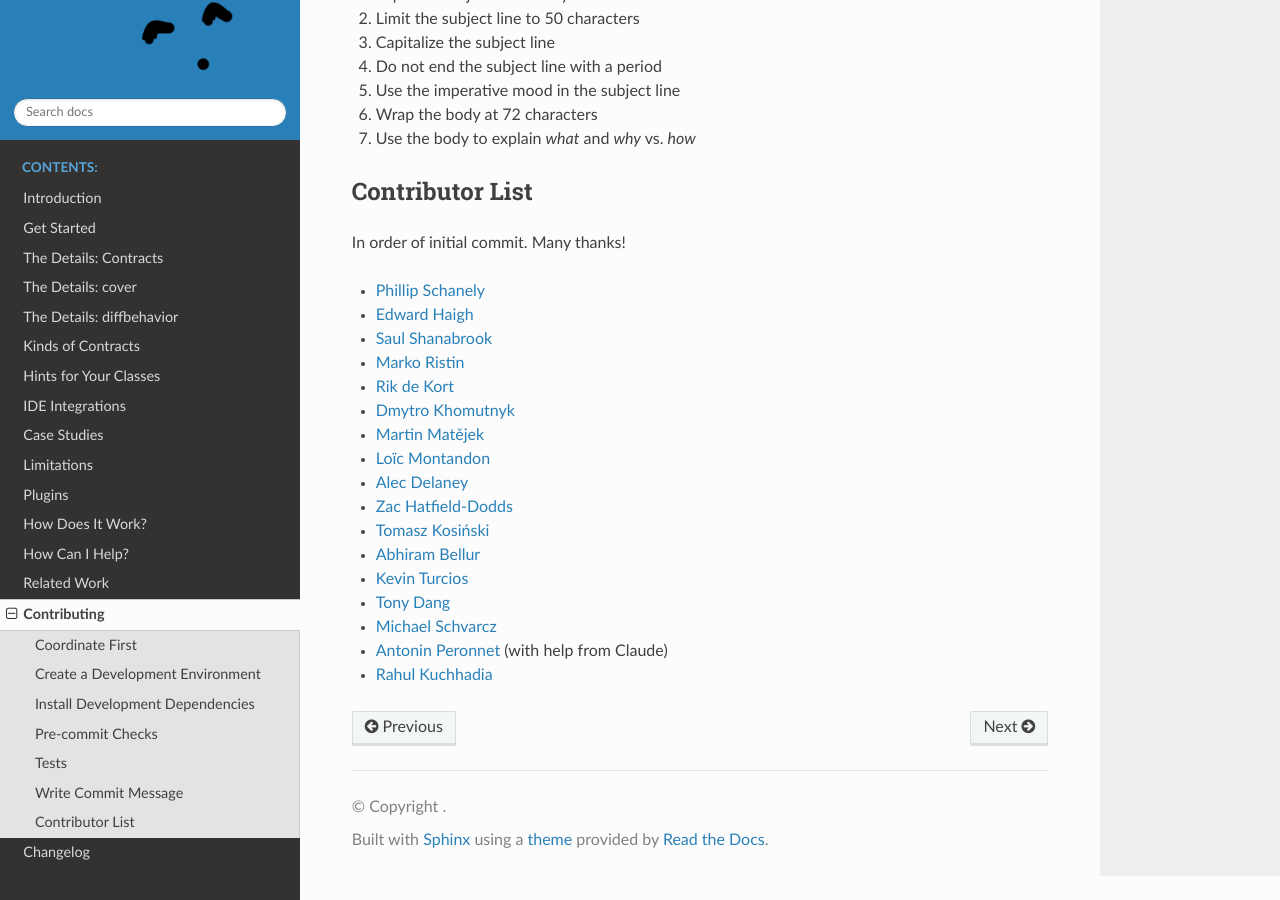
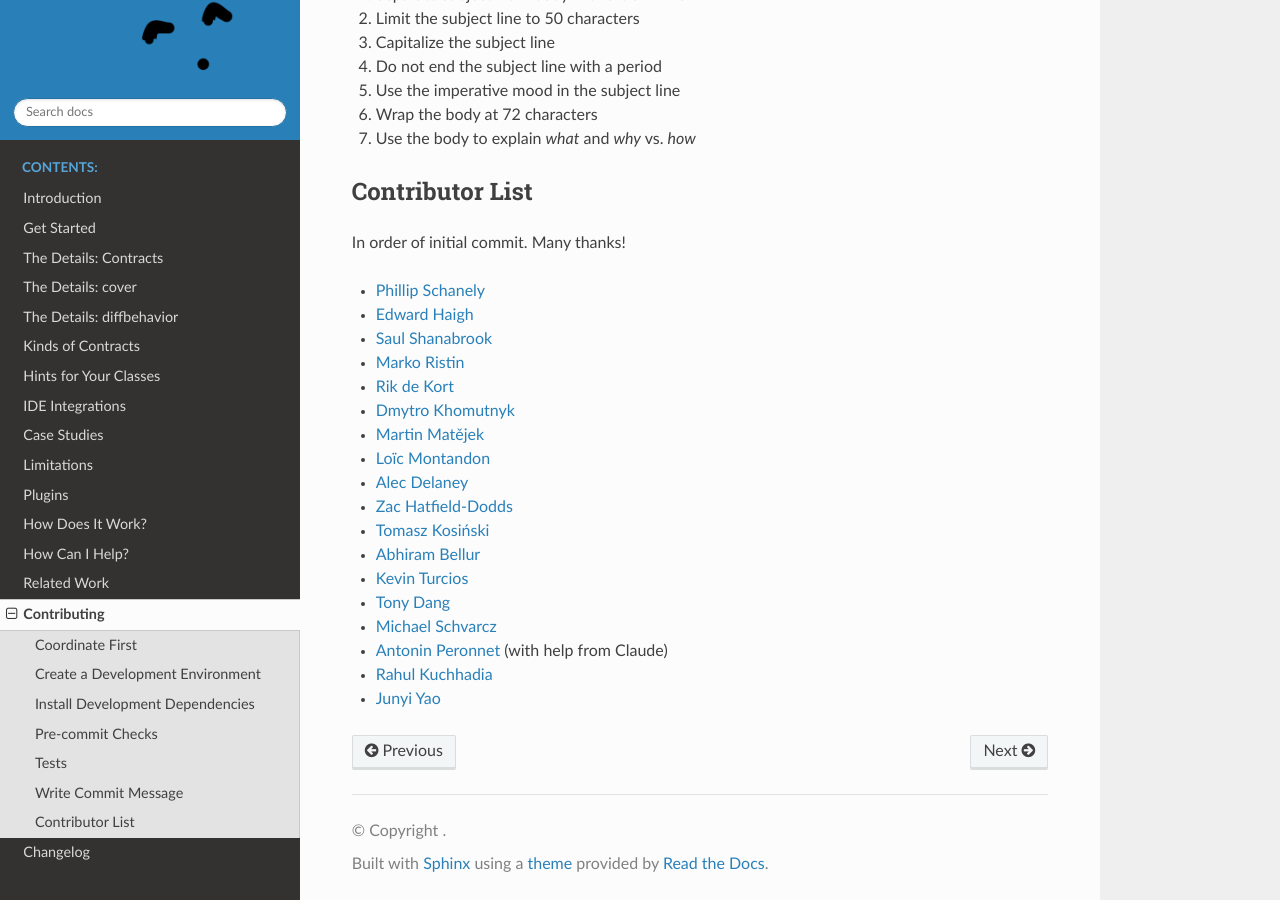
Before and after one commit to pschanely/CrossHair, a Sphinx documentation site: the page built from doc/source/contributing.rst, in a window 1280 px wide and 900 px high, scrolled down 1779 px. Built offline with Sphinx 7.4.7 and the Read the Docs theme 3.1.0, drawn with Linux system fonts in a browser that asks for light colours; the version number is read from the project's files by our own code.

Commit message:
Add Kylinny to the contributor list

```diff
--- a/doc/source/contributing.rst
+++ b/doc/source/contributing.rst
@@ -127,3 +127,4 @@ In order of initial commit. Many thanks!
 * `Michael Schvarcz <https://github.com/michael-schvarcz>`_
 * `Antonin Peronnet <https://github.com/rambip>`_ (with help from Claude)
 * `Rahul Kuchhadia <https://github.com/rahul188>`_
+* `Junyi Yao <https://github.com/Kylinny>`_
```
